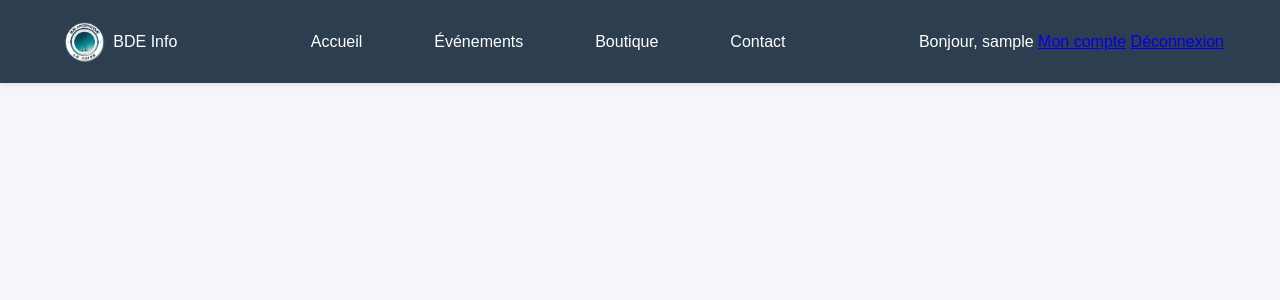
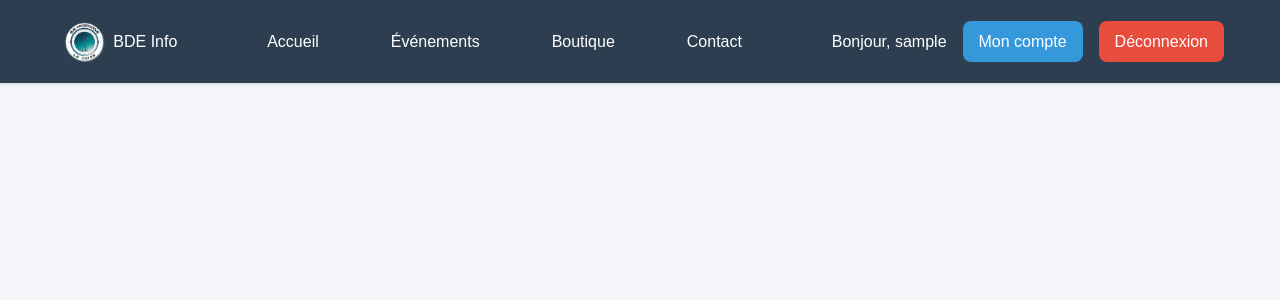
Before and after one commit to NicolasCHANTEUX/SAE_4.01_site_BDE, a PHP site: template app/views/template/header.php in a window 1280 px wide. Shown: the top 300 px of the page. Run offline with PHP 8.4, Linux system fonts and the light colour scheme; the template is opened without the code that fills it, so the values that code supplies are empty; the visitor is signed in with stand-in values (Sample User, id 1).

Commit message:
style bouton compte et Déconnexion

```diff
--- a/assets/css/style.css
+++ b/assets/css/style.css
@@ -394,3 +394,65 @@ footer {
         display: none; /* Masquer les menus desktop en mode mobile */
     }
 }
+
+/* Styles pour le menu utilisateur */
+.user-menu {
+    display: flex;
+    align-items: center;
+    gap: 1rem;
+}
+
+.user-menu span {
+    color: var(--text-color-light);
+    font-weight: 500;
+}
+
+.btn-account {
+    background-color: var(--secondary-color);
+    color: var(--text-color-light);
+    padding: 0.5rem 1rem;
+    border-radius: var(--border-radius);
+    text-decoration: none;
+    transition: all 0.3s ease;
+    font-weight: 500;
+}
+
+.btn-account:hover {
+    background-color: #2980b9;
+    transform: translateY(-2px);
+}
+
+.btn-logout {
+    background-color: var(--accent-color);
+    color: var(--text-color-light);
+    padding: 0.5rem 1rem;
+    border-radius: var(--border-radius);
+    text-decoration: none;
+    transition: all 0.3s ease;
+    font-weight: 500;
+}
+
+.btn-logout:hover {
+    background-color: #c0392b;
+    transform: translateY(-2px);
+}
+
+/* Adaptation responsive pour le menu utilisateur */
+@media (max-width: 768px) {
+    .user-menu {
+        flex-direction: column;
+        align-items: center;
+        gap: 0.5rem;
+        margin-top: 1rem;
+    }
+
+    .user-menu span {
+        font-size: 0.9rem;
+    }
+
+    .btn-account,
+    .btn-logout {
+        width: 100%;
+        text-align: center;
+    }
+}
```
